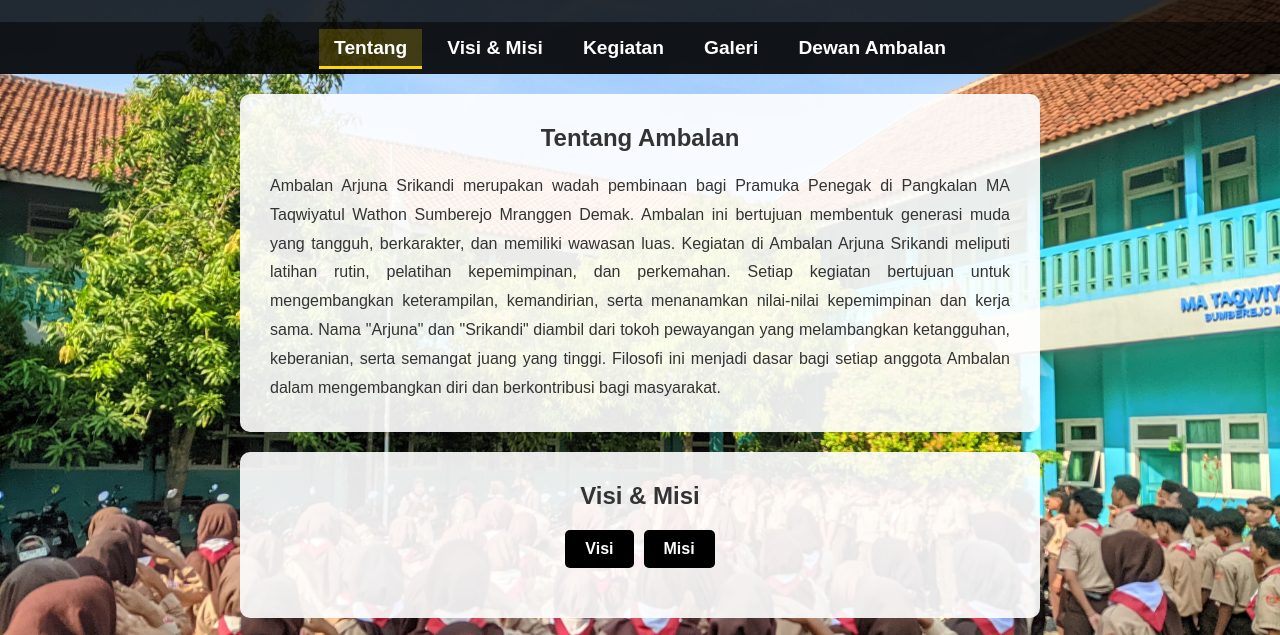
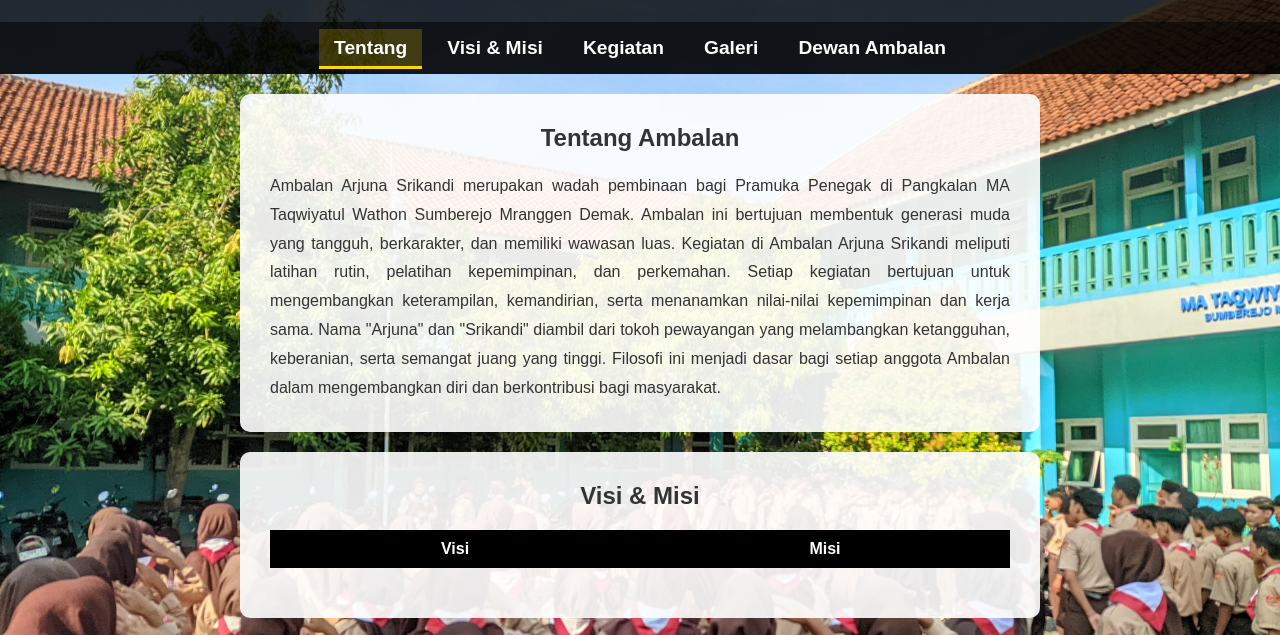
Before and after one commit to Ambalan-ArjunaSrikandi/Profil-Ambalan, a plain HTML site: page index.html in a window 1280 px wide. Shown: the part 112-747 px from the top of the page. Drawn offline with Linux system fonts and the light colour scheme.

Commit message:
Update index.html

```diff
--- a/index.html
+++ b/index.html
@@ -103,11 +103,13 @@ nav ul li {
   justify-content: center;
   margin: 20px 0;
 }
+
 .tab {
-        padding: 10px 20px;
+  flex: 1; /* supaya tiap tab sama besar & penuh */
+  text-align: center;
+  padding: 10px 0;
   background: #000;
-        margin: 0 5px;
-        border-radius: 5px;
+  border-radius: 0; /* kalau tidak mau rounded di antaranya */
   cursor: pointer;
   font-weight: bold;
   color: white;
```
Lines whose indentation alone changed are shown as unchanged.
